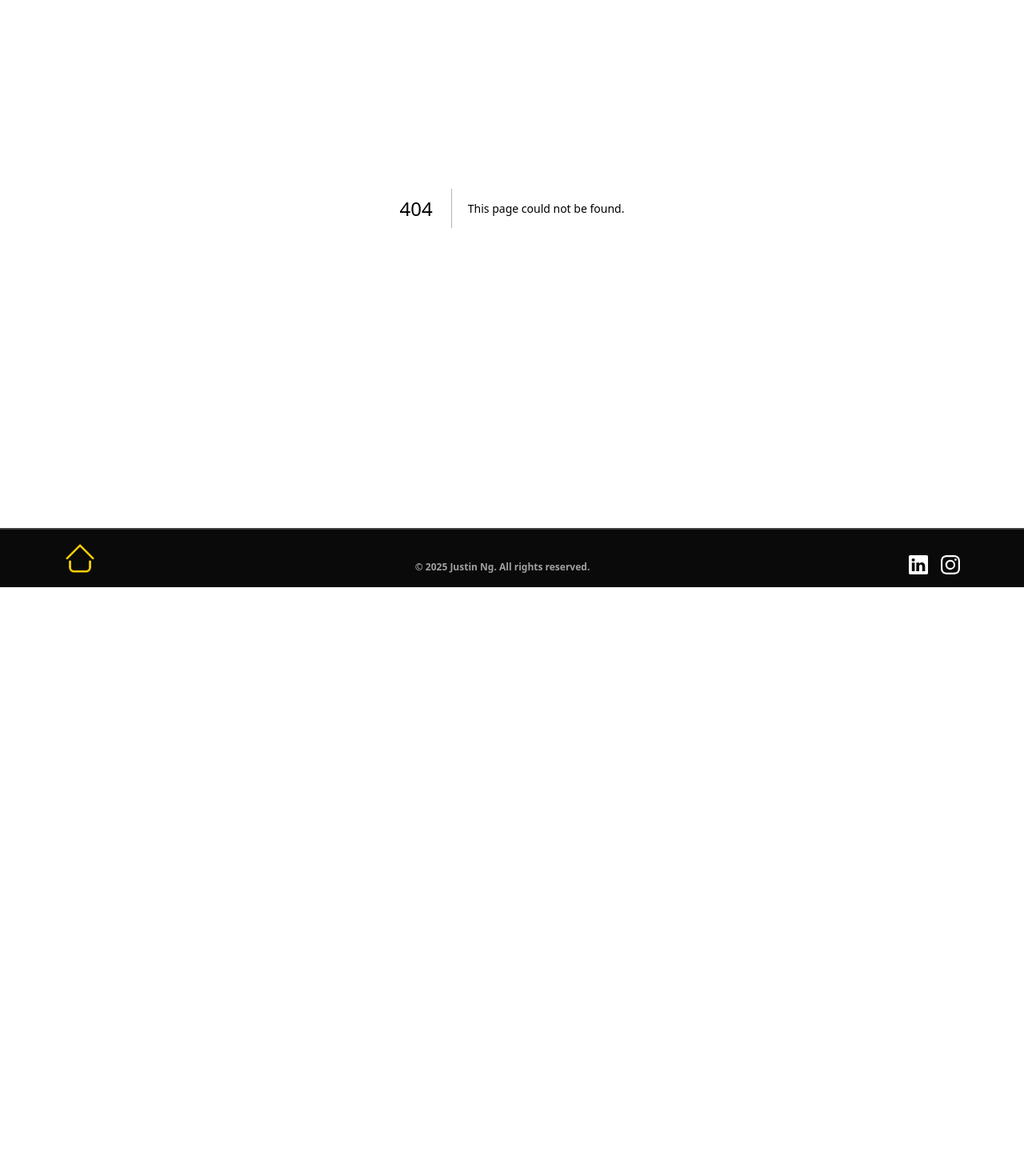
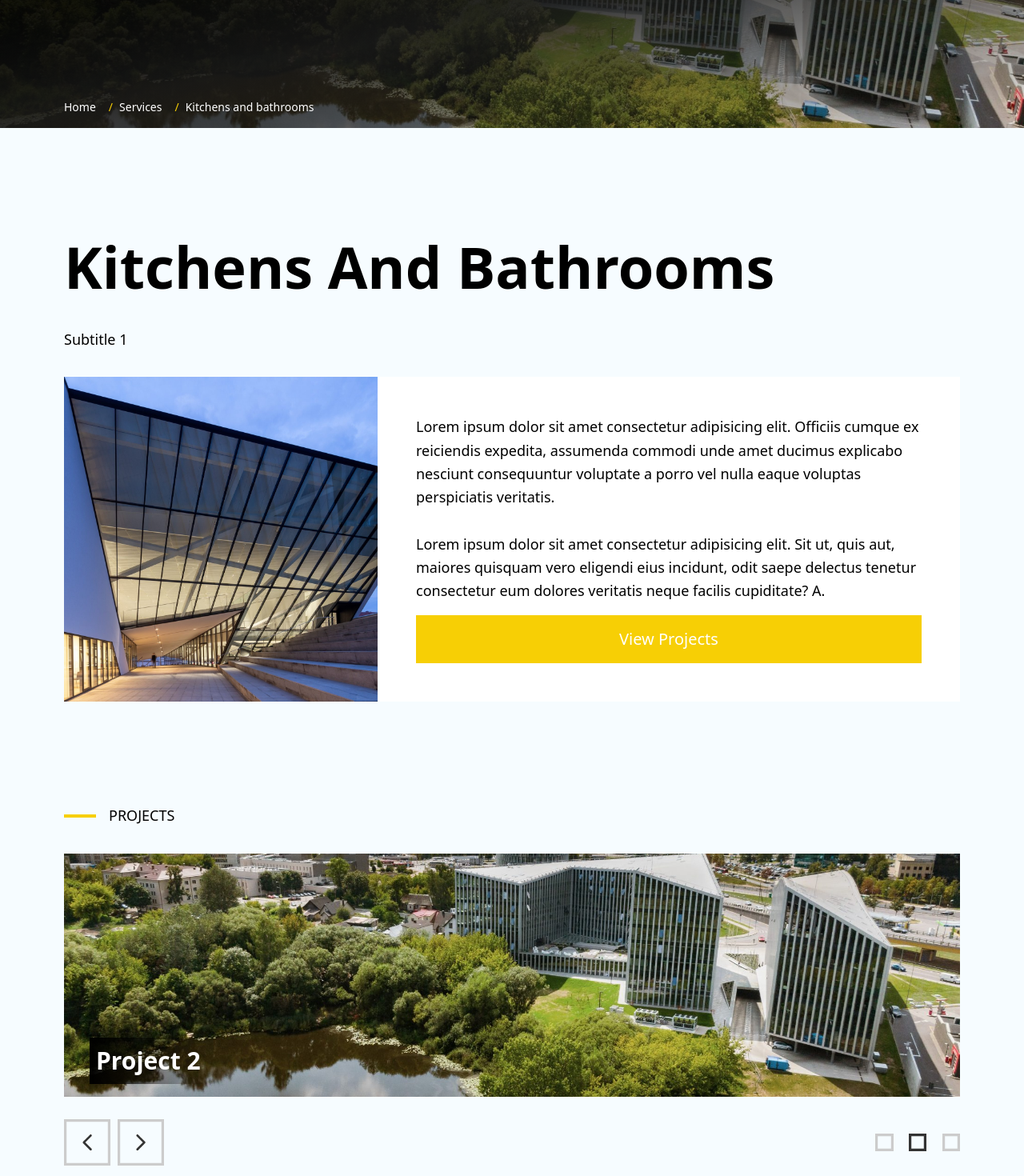
Before and after one commit to Justinng26/contractor-app, a Next.js app: page /services/kitchens-and-bathrooms in a window 1280 px wide. Before the commit this address had no page. Shown: the part 140-1610 px from the top of the page at 80% size. Before the commit the page ends 874 px from the top, so only its background shows below. Built offline with nearby package versions, Linux system fonts and the light colour scheme.

Commit message:
started projects page

```diff
--- /dev/null
+++ b/app/projects/components/LabelWithIcon.tsx
@@ -0,0 +1,19 @@
+import Image from "next/image";
+import React from "react";
+
+interface LabelWithIconProps {
+  icon: string;
+  alt: string;
+  text: string | number;
+}
+const LabelWithIcon = ({ icon, alt, text }: LabelWithIconProps) => {
+  return (
+    <div className="flex items-center gap-2 p-2 bg-white">
+      <Image src={icon} alt={alt} width={24} height={24} />
+
+      <p className="text-sm">{text}</p>
+    </div>
+  );
+};
+
+export default LabelWithIcon;
--- /dev/null
+++ b/app/projects/components/Project.tsx
@@ -0,0 +1,38 @@
+import Image from "next/image";
+import React from "react";
+import LabelWithIcon from "./LabelWithIcon";
+
+interface ProjectProps {
+  title: string;
+  year: number;
+  location: string;
+  images: string[];
+}
+const Project = ({ title, year, location, images }: ProjectProps) => {
+  return (
+    <div>
+      <div className="relative h-56 w-full transform transition-transform hover:scale-105 hover:opacity-70">
+        <Image
+          src={images[0]}
+          alt="project image"
+          fill
+          className="object-cover"
+        />
+
+        <div className="absolute bottom-1 right-1 gap-1">
+          <div className="flex gap-1">
+            <LabelWithIcon
+              text={location}
+              icon="/location.png"
+              alt="location"
+            />
+            <LabelWithIcon text={year} icon="/calendar.png" alt="calender" />
+          </div>
+        </div>
+      </div>
+      <p className="mt-2 text-xl font-semibold">{title}</p>
+    </div>
+  );
+};
+
+export default Project;
--- /dev/null
+++ b/app/projects/page.tsx
@@ -0,0 +1,65 @@
+import Container from "@/components/Container";
+import SectionSplit from "@/components/SectionSplit";
+import Banner from "@/modules/Banner";
+import Link from "next/link";
+import Project from "./components/Project";
+
+export default function ProjectsPage() {
+  return (
+    <>
+      <Banner />
+
+      <SectionSplit>
+        <Container>
+          <h1 className="mb-4">Our Work</h1>
+
+          <div className="grid grid-cols-1 md:grid-cols-2 gap-4 md:gap-12">
+            {projects.map((project) => (
+              <Link href={`/projects/${project.id}`} key={project.title}>
+                <Project {...project} />
+              </Link>
+            ))}
+          </div>
+        </Container>
+      </SectionSplit>
+    </>
+  );
+}
+
+const projects = [
+  {
+    id: 1,
+    title: "Project 1",
+    year: 2021,
+    location: "Stevenage",
+    images: ["/hero.jpg"],
+  },
+  {
+    id: 2,
+    title: "Project 2",
+    year: 2022,
+    location: "Hertford",
+    images: ["/hero2.jpg"],
+  },
+  {
+    id: 3,
+    title: "Project 3",
+    year: 2023,
+    location: "Hertfordshire",
+    images: ["/hero3.jpg"],
+  },
+  {
+    id: 4,
+    title: "Project 4",
+    year: 2023,
+    location: "Stevenage",
+    images: ["/hero.jpg"],
+  },
+  {
+    id: 5,
+    title: "Project 5",
+    year: 2024,
+    location: "London",
+    images: ["/hero2.jpg"],
+  },
+];
--- /dev/null
+++ b/app/services/decorating-and-landscaping/page.tsx
@@ -0,0 +1,25 @@
+import { title } from "process";
+import ServicePageContent from "../modules/ServicePageContent";
+
+export default function DecoratingAndLandscaping() {
+  return <ServicePageContent {...data} />;
+}
+
+const data = {
+  title: "Decorating And Landscaping",
+  subtitle: "subtitle 2",
+  image: "/hero3.jpg",
+  description: (
+    <>
+      Lorem ipsum dolor sit amet consectetur adipisicing elit. Officiis cumque
+      ex reiciendis expedita, assumenda commodi unde amet ducimus explicabo
+      nesciunt consequuntur voluptate a porro vel nulla eaque voluptas
+      perspiciatis veritatis.
+      <br />
+      <br />
+      Lorem ipsum dolor sit amet consectetur adipisicing elit. Sit ut, quis aut,
+      maiores quisquam vero eligendi eius incidunt, odit saepe delectus tenetur
+      consectetur eum dolores veritatis neque facilis cupiditate? A.
+    </>
+  ),
+};
--- /dev/null
+++ b/app/services/electrical-and-plumbing/page.tsx
@@ -0,0 +1,25 @@
+import { title } from "process";
+import ServicePageContent from "../modules/ServicePageContent";
+
+export default function ElectricalAndPlumbing() {
+  return <ServicePageContent {...data} />;
+}
+
+const data = {
+  title: "Electrical and Plumbing",
+  subtitle: "subtitle 3",
+  image: "/hero2.jpg",
+  description: (
+    <>
+      Lorem ipsum dolor sit amet consectetur adipisicing elit. Officiis cumque
+      ex reiciendis expedita, assumenda commodi unde amet ducimus explicabo
+      nesciunt consequuntur voluptate a porro vel nulla eaque voluptas
+      perspiciatis veritatis.
+      <br />
+      <br />
+      Lorem ipsum dolor sit amet consectetur adipisicing elit. Sit ut, quis aut,
+      maiores quisquam vero eligendi eius incidunt, odit saepe delectus tenetur
+      consectetur eum dolores veritatis neque facilis cupiditate? A.
+    </>
+  ),
+};
--- /dev/null
+++ b/app/services/kitchens-and-bathrooms/page.tsx
@@ -0,0 +1,25 @@
+import { title } from "process";
+import ServicePageContent from "../modules/ServicePageContent";
+
+export default function KitchensAndBathrooms() {
+  return <ServicePageContent {...data} />;
+}
+
+const data = {
+  title: "Kitchens And Bathrooms",
+  subtitle: "Subtitle 1",
+  image: "/hero.jpg",
+  description: (
+    <>
+      Lorem ipsum dolor sit amet consectetur adipisicing elit. Officiis cumque
+      ex reiciendis expedita, assumenda commodi unde amet ducimus explicabo
+      nesciunt consequuntur voluptate a porro vel nulla eaque voluptas
+      perspiciatis veritatis.
+      <br />
+      <br />
+      Lorem ipsum dolor sit amet consectetur adipisicing elit. Sit ut, quis aut,
+      maiores quisquam vero eligendi eius incidunt, odit saepe delectus tenetur
+      consectetur eum dolores veritatis neque facilis cupiditate? A.
+    </>
+  ),
+};
--- /dev/null
+++ b/app/services/modules/ServicePageContent.tsx
@@ -0,0 +1,58 @@
+import Button from "@/components/Button";
+import Container from "@/components/Container";
+import SectionSplit from "@/components/SectionSplit";
+import Banner from "@/modules/Banner";
+import Projects from "@/modules/Projects";
+import Image from "next/image";
+import Link from "next/link";
+import React, { ReactNode } from "react";
+
+interface ServicePageContentProps {
+  title: string;
+  description: string | ReactNode;
+  image: string;
+  subtitle: string;
+}
+
+const ServicePageContent = ({
+  title,
+  description,
+  image,
+  subtitle,
+}: ServicePageContentProps) => {
+  return (
+    <>
+      <Banner />
+
+      <SectionSplit>
+        <Container>
+          <h1 className="mb-8">{title}</h1>
+
+          <p className="mb-8">{subtitle}</p>
+
+          <div className="grid grid-cols-1 md:grid-cols-[0.35fr_0.65fr] bg-white">
+            <div className="relative h-96 md:h-full">
+              <Image
+                src={image}
+                alt="service image"
+                fill
+                className="object-cover"
+              />
+            </div>
+
+            <div className="p-12">
+              <p className="mb-4">{description}</p>
+
+              <Link href="/projects">
+                <Button>View Projects</Button>
+              </Link>
+            </div>
+          </div>
+        </Container>
+        <Projects />
+      </SectionSplit>
+    </>
+  );
+};
+
+export default ServicePageContent;
--- a/components/Breadcrumbs.tsx
+++ b/components/Breadcrumbs.tsx
@@ -7,6 +7,10 @@ import React from "react";
 const Breadcrumbs = () => {
   const pathname = usePathname();
   const paths = pathname.split("/").filter((path) => path !== "");
+
+  paths.forEach((path, index) => {
+    paths[index] = path.replace(/-/g, " ");
+  });
   return (
     <nav>
       <ol className="flex items-center space-x-2 text-sm">
--- a/modules/Services.tsx
+++ b/modules/Services.tsx
@@ -152,17 +152,17 @@ export default Services;
 const data = [
   {
     title: "Kitchens & Bathrooms",
-    href: "/services/general-contracting",
+    href: "/services/kitchens-and-bathrooms",
     description: "Description of service 1",
   },
   {
     title: "Decorating & Landscaping",
-    href: "/services/renovation-and-restoration",
+    href: "/services/decorating-and-landscaping",
     description: "Description of service 2",
   },
   {
     title: "Electrical & Plumbing",
-    href: "/services/custom-builds",
+    href: "/services/electrical-and-plumbing",
     description: "Description of service 3",
   },
 ];
```
